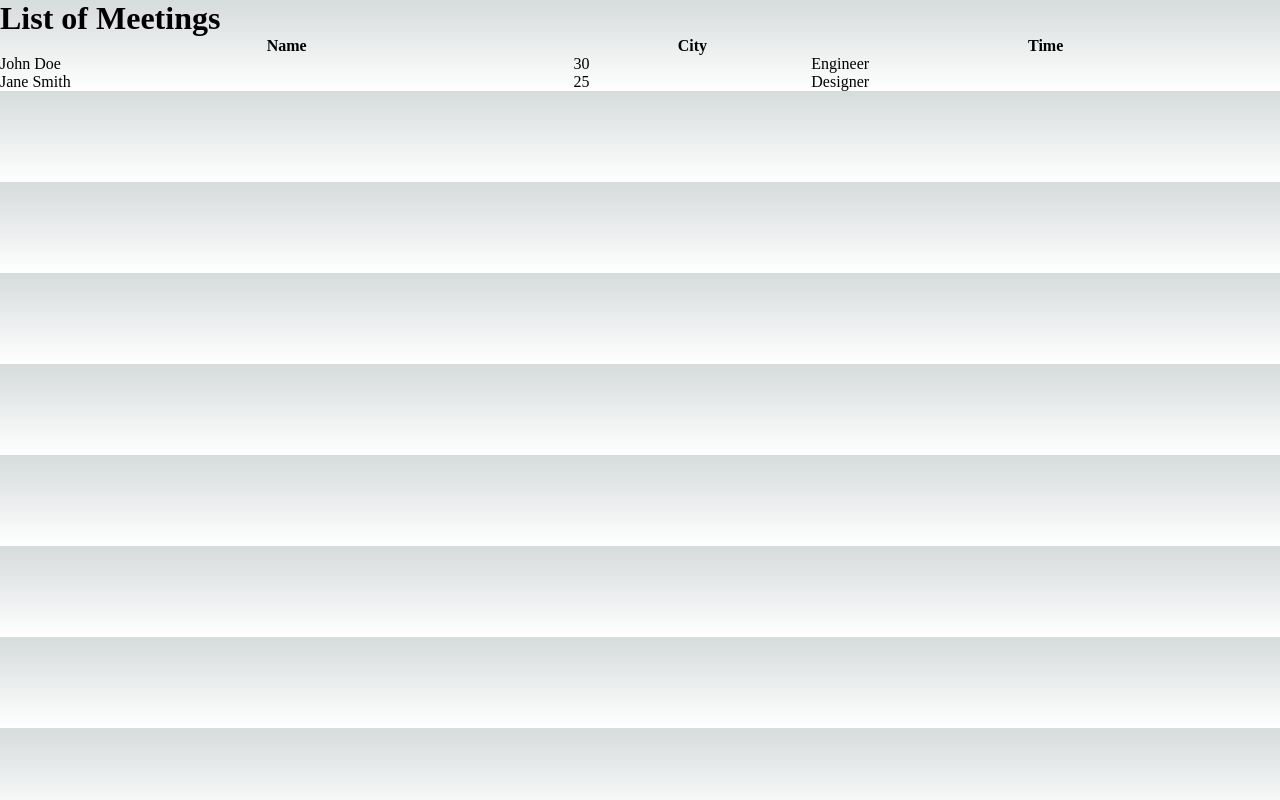
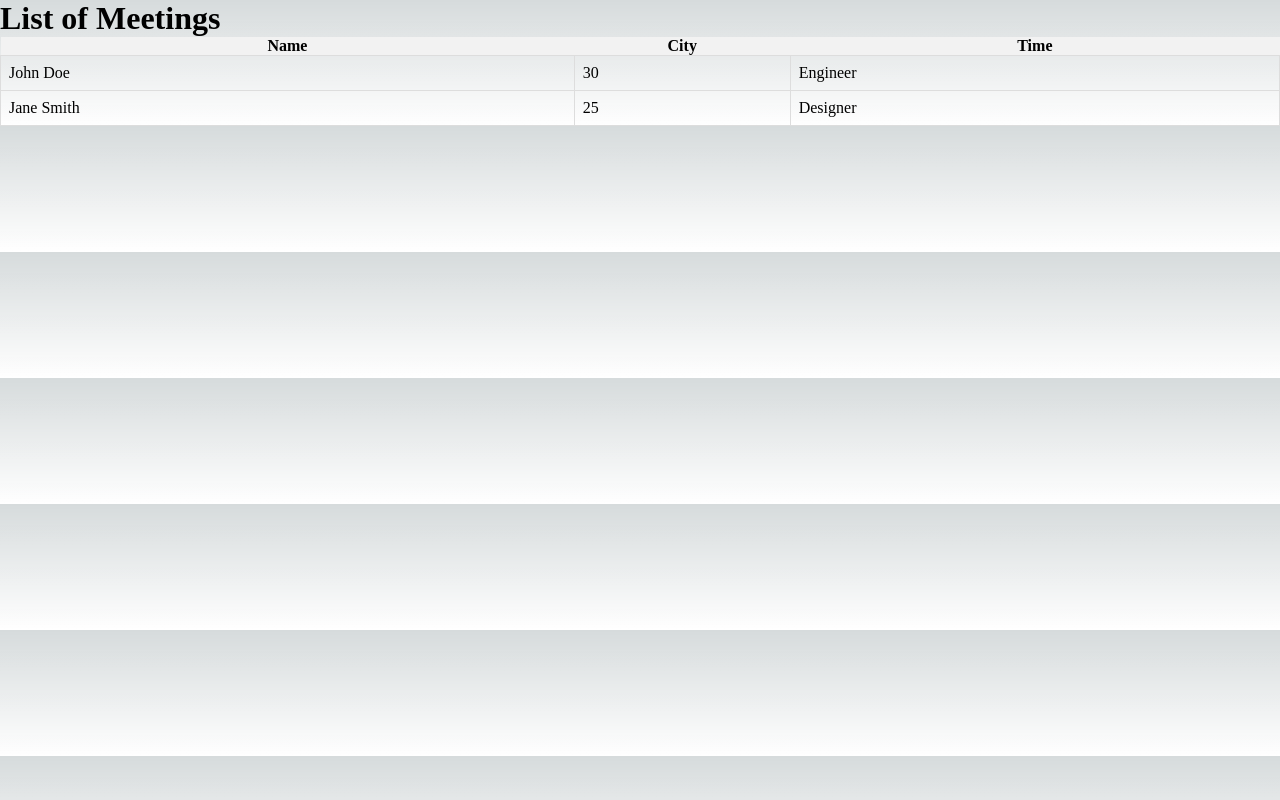
Before and after one commit to ColinBrock/next-practice, a Next.js app: page /MeetingDisplay in a window 1280 px wide. Built offline with nearby package versions, Linux system fonts and the light colour scheme.

Commit message:
Table styling update

```diff
--- a/src/components/meetingDisplayTable.module.css
+++ b/src/components/meetingDisplayTable.module.css
@@ -4,15 +4,11 @@
     border-collapse: collapse;
   }
 
-  /* th, td {
+  .table td {
     border: 1px solid #ddd;
     padding: 8px;
   }
 
-  th {
+  .table th {
     background-color: #f2f2f2;
   }
-
-  tr:nth-child(even) {
-    background-color: #f2f2f2;
-  } */
```
